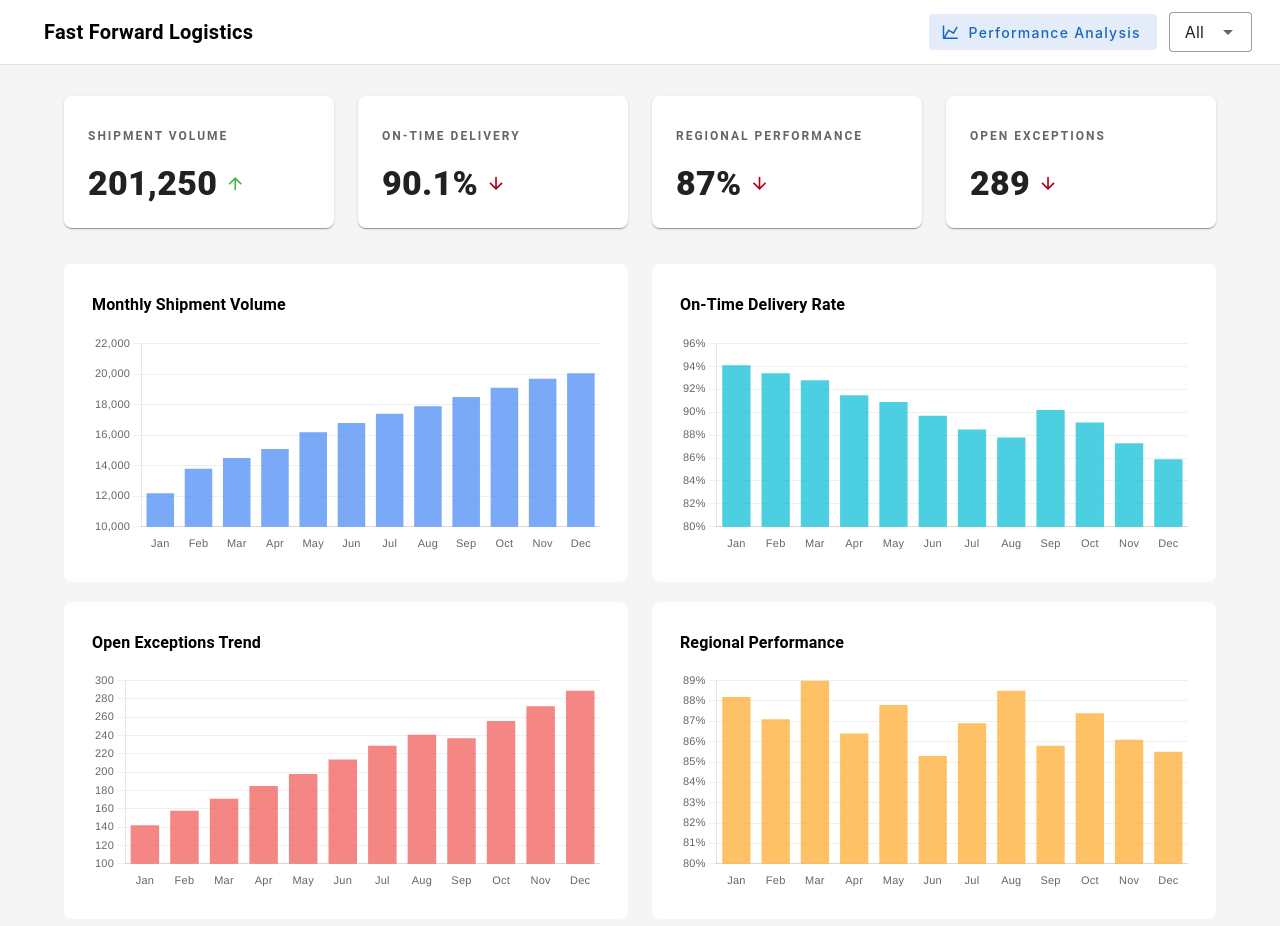
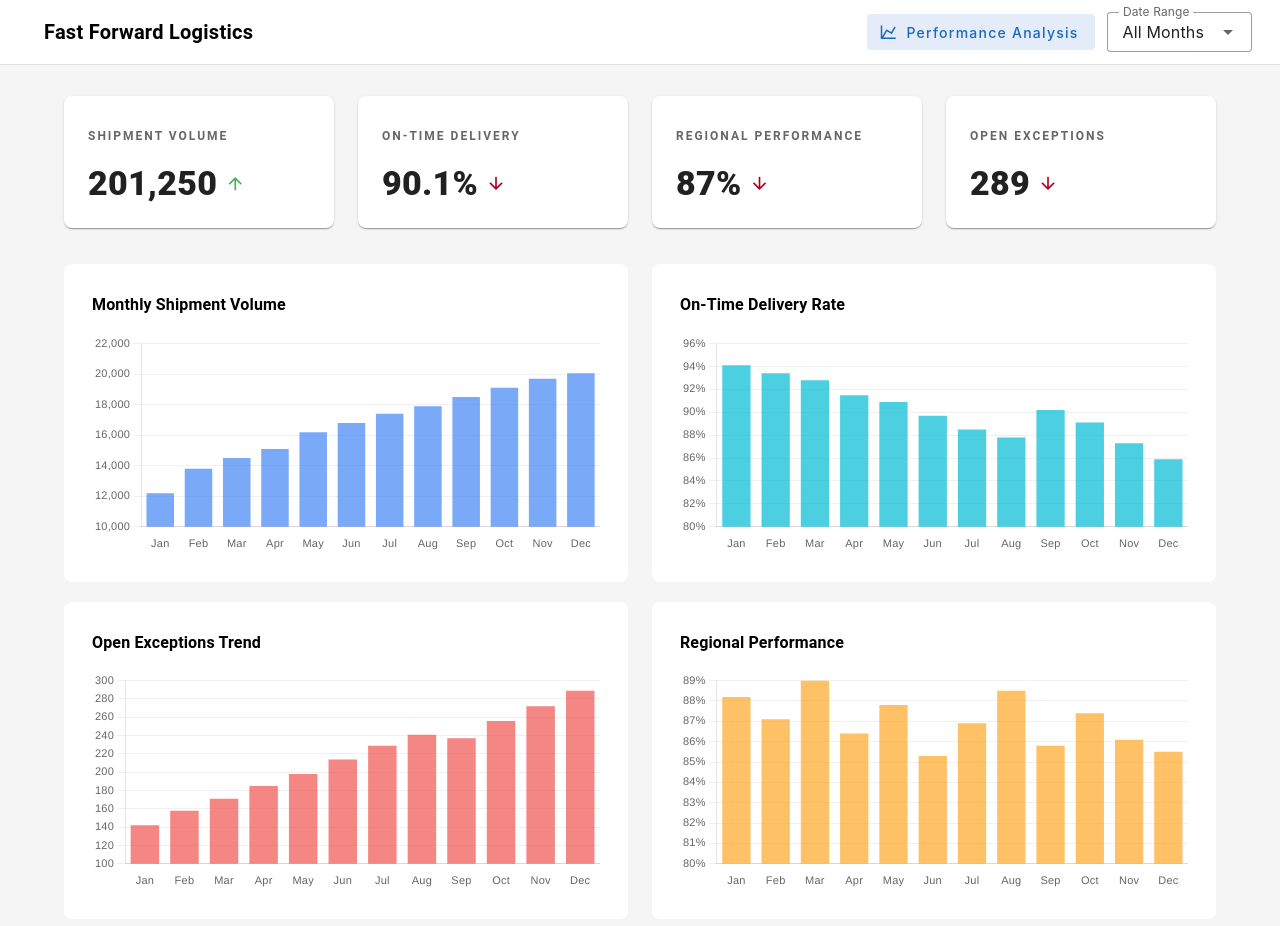
Before and after one commit to matt-penfield/my-dashboard, a Vue app: page / in a window 1280 px wide. Shown: the top 926 px of the page. Built offline with nearby package versions, Linux system fonts and the light colour scheme.

Commit message:
Update month selection to use 'All Months' for consistency in filtering and UI

```diff
--- a/src/App.vue
+++ b/src/App.vue
@@ -5,12 +5,12 @@ import MetricCard from './components/MetricCard.vue'
 import ChartCard from './components/ChartCard.vue'
 import AppModal from './components/AppModal.vue'
 
-const months = ['All', ...metrics.map((m) => m.month)]
-const selectedMonth = ref('All')
+const months = ['All Months', ...metrics.map((m) => m.month)]
+const selectedMonth = ref('All Months')
 const modalOpen = ref(false)
 
 const filteredData = computed(() => {
-  if (selectedMonth.value === 'All') return metrics
+  if (selectedMonth.value === 'All Months') return metrics
   return metrics.filter((m) => m.month === selectedMonth.value)
 })
 
@@ -22,7 +22,7 @@ const kpis = computed(() => {
   const exceptions = data[data.length - 1].openExceptions
 
   // Trend vs previous month
-  const currentIdx = selectedMonth.value === 'All' ? metrics.length - 1 : metrics.findIndex((m) => m.month === selectedMonth.value)
+  const currentIdx = selectedMonth.value === 'All Months' ? metrics.length - 1 : metrics.findIndex((m) => m.month === selectedMonth.value)
   const prev = currentIdx > 0 ? metrics[currentIdx - 1] : null
   const curr = metrics[currentIdx]
 
@@ -63,10 +63,11 @@ const regionalData = computed(() => filteredData.value.map((m) => m.regionalPerf
         <v-select
           v-model="selectedMonth"
           :items="months"
+          label="Date Range"
           variant="outlined"
           density="compact"
           hide-details
-          style="max-width: 140px"
+          style="max-width: 160px"
         />
       </template>
     </v-app-bar>
```
